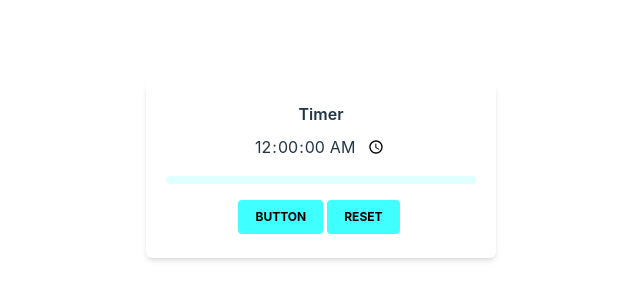
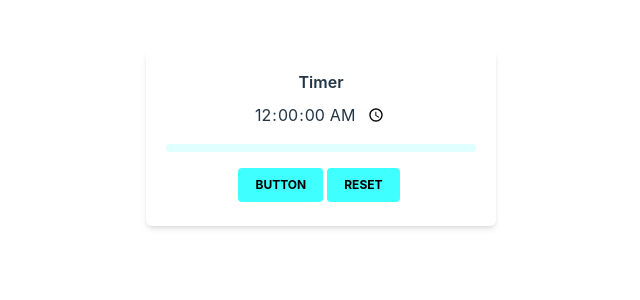
Before and after one commit to gckohaku/timer-learn-Vue.js, a Vue app: page / in a window 1280 px wide. Shown: the part 262-562 px from the top of the page, without its empty margins (319-959 px from the left). Built offline with nearby package versions, Linux system fonts and the light colour scheme.

Commit message:
change position

```diff
--- a/src/components/Timer.vue
+++ b/src/components/Timer.vue
@@ -81,7 +81,8 @@ const remainingTimePercent = computed((): number => {
 </script>
 
 <template>
-	<div class="flex items-center h-screen">
+
+	<div class="flex items-center">
 		<div class="shadow-md rounded-md mx-auto" style="width: 350px;">
 			<div class="p-5 text-center">
 				<h5 class="text-x1 font-semibold mb-2">{{ title }}</h5>
--- a/src/index.css
+++ b/src/index.css
@@ -3,13 +3,13 @@
 @tailwind utilities;
 
 .btn {
-    @apply text-black font-bold uppercase text-xs px-4 py-2 rounded mr-1 mb-1 ease-linear transition-all duration-150;
+	@apply text-black font-bold uppercase text-xs px-4 py-2 rounded mr-1 mb-1 ease-linear transition-all duration-150;
 }
 
 .purple-btn {
-    @apply btn bg-[#40ffff];
+	@apply btn bg-[#40ffff];
 }
 
 .purple-btn:active {
-    @apply bg-[#00e0e0];
+	@apply bg-[#00e0e0];
 }
```
